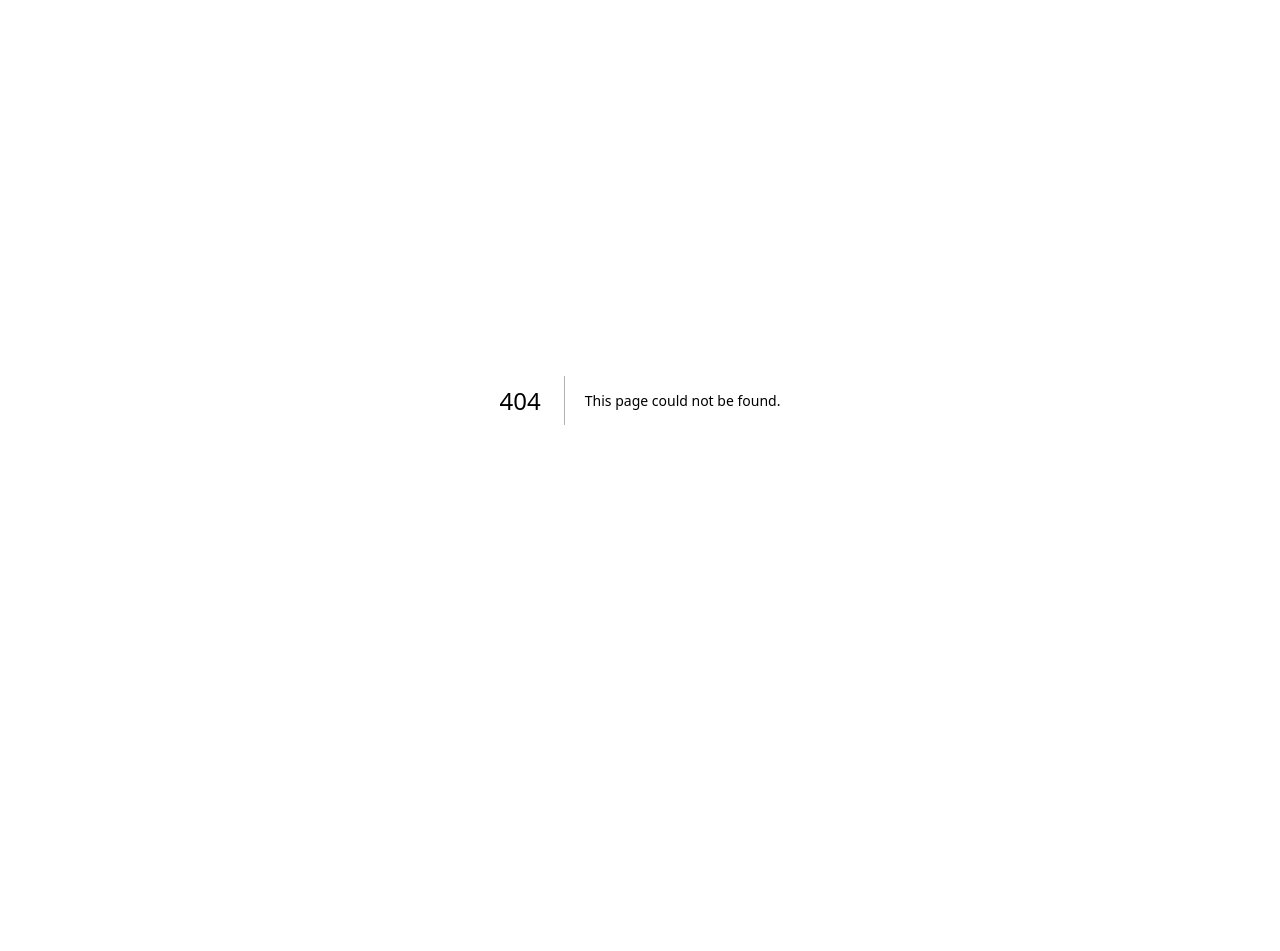
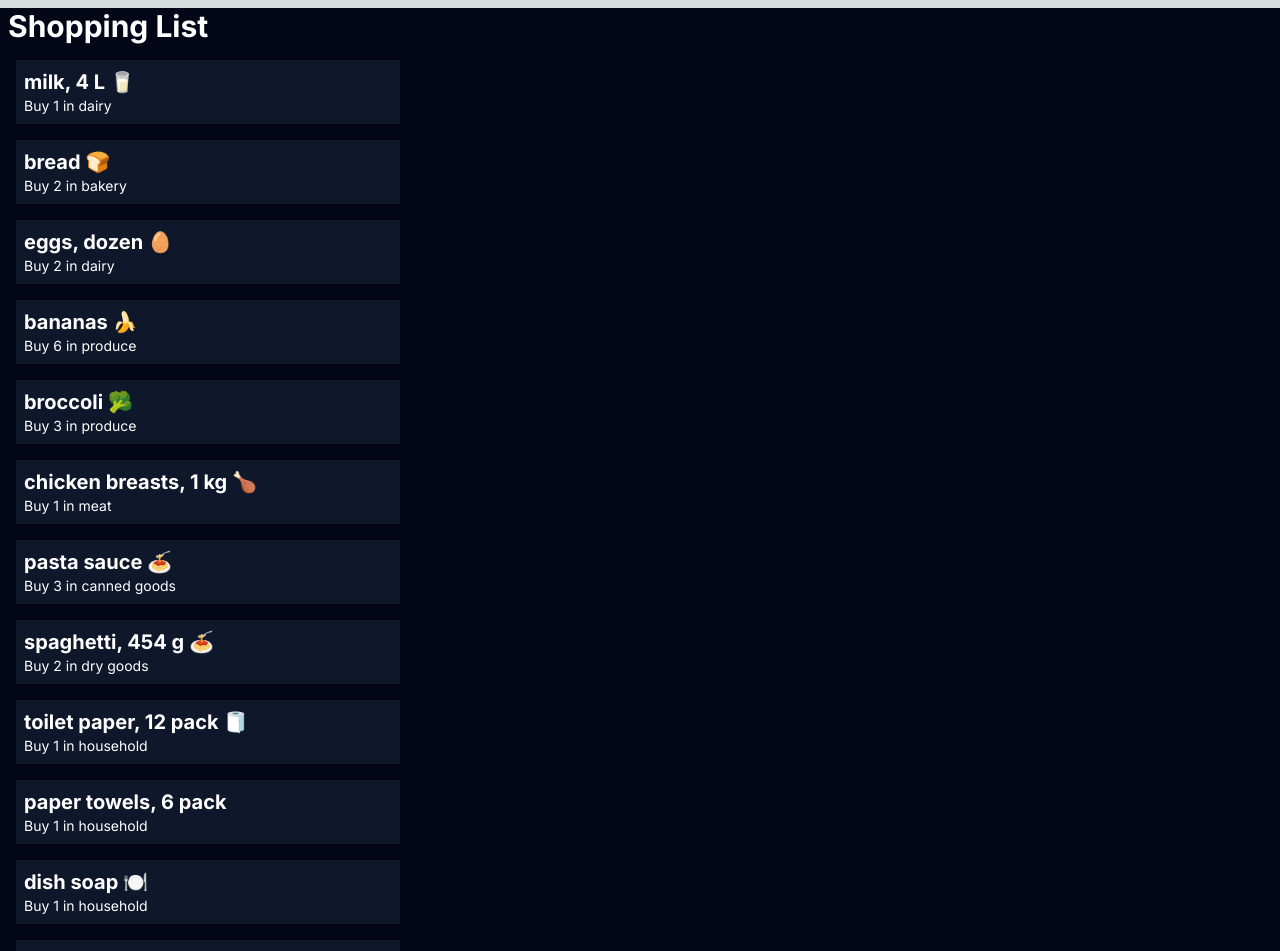
Before and after one commit to willhui1204/cprg306-assignments, a Next.js app: page /week-3 in a window 1280 px wide. Before the commit this address had no page. Shown: the top 951 px of the page. Before the commit the page ends 800 px from the top, so only its background shows below. Built offline with nearby package versions, Linux system fonts and the light colour scheme.

Commit message:
week-3 assisgnment

```diff
--- a/app/page.js
+++ b/app/page.js
@@ -1,12 +1,19 @@
 import Link from "next/link";
 
-export default function Home(){
+export default function Home() {
   return (
     <div className="flex min-h-screen bg-black text-white flex-col items-center justify-between pt-24">
-    <div className="z-10 max-w-5xl w-full items-center justify-between text-sm">
-    <h1 className="text-4xl font-bold">CPRG306: Web Development 2 - Assignments</h1>
-    <p className="text-lg"><Link href="./week-2/">Week 2 Assignment</Link></p>
-    </div>
+      <div className="z-10 max-w-5xl w-full items-center justify-between text-sm">
+        <h1 className="text-4xl font-bold">
+          CPRG306: Web Development 2 - Assignments
+        </h1>
+        <p className="text-lg">
+          <Link href="./week-2/">Week 2 Assignment</Link>
+        </p>
+        <p className="text-lg">
+          <Link href="./week-3/">Week 3 Assignment</Link>
+        </p>
+      </div>
     </div>
   );
 }
--- /dev/null
+++ b/app/week-3/item-list.js
@@ -0,0 +1,94 @@
+import Item from "./item";
+
+export default function ItemList(){
+
+      const item1 = {
+        name: "milk, 4 L 🥛",
+        quantity: 1,
+        category: "dairy",
+      };
+
+      const item2 = {
+        name: "bread 🍞",
+        quantity: 2,
+        category: "bakery",
+      };
+
+      const item3 = {
+        name: "eggs, dozen 🥚",
+        quantity: 2,
+        category: "dairy",
+      };
+
+      const item4 = {
+        name: "bananas 🍌",
+        quantity: 6,
+        category: "produce",
+      };
+
+      const item5 = {
+        name: "broccoli 🥦",
+        quantity: 3,
+        category: "produce",
+      };
+
+      const item6 = {
+        name: "chicken breasts, 1 kg 🍗",
+        quantity: 1,
+        category: "meat",
+      };
+
+      const item7 = {
+        name: "pasta sauce 🍝",
+        quantity: 3,
+        category: "canned goods",
+      };
+
+      const item8 = {
+        name: "spaghetti, 454 g 🍝",
+        quantity: 2,
+        category: "dry goods",
+      };
+
+      const item9 = {
+        name: "toilet paper, 12 pack 🧻",
+        quantity: 1,
+        category: "household",
+      };
+
+      const item10 = {
+        name: "paper towels, 6 pack",
+        quantity: 1,
+        category: "household",
+      };
+
+      const item11 = {
+        name: "dish soap 🍽️",
+        quantity: 1,
+        category: "household",
+      };
+
+      const item12 = {
+        name: "hand soap 🧼",
+        quantity: 4,
+        category: "household",
+      };
+
+      return (
+        <ul>
+            <li className="bg-slate-950 my-3"><Item name={item1.name} quantity={item1.quantity} category={item1.category}/></li>
+            <li className="bg-slate-950 my-3"><Item name={item2.name} quantity={item2.quantity} category={item2.category}></Item></li>
+            <li className="bg-slate-950 my-3"><Item name={item3.name} quantity={item3.quantity} category={item3.category}></Item></li>
+            <li className="bg-slate-950 my-3"><Item name={item4.name} quantity={item4.quantity} category={item4.category}></Item></li>
+            <li className="bg-slate-950 my-3"><Item name={item5.name} quantity={item5.quantity} category={item5.category}></Item></li>
+            <li className="bg-slate-950 my-3"><Item name={item6.name} quantity={item6.quantity} category={item6.category}></Item></li>
+            <li className="bg-slate-950 my-3"><Item name={item7.name} quantity={item7.quantity} category={item7.category}></Item></li>
+            <li className="bg-slate-950 my-3"><Item name={item8.name} quantity={item8.quantity} category={item8.category}></Item></li>
+            <li className="bg-slate-950 my-3"><Item name={item9.name} quantity={item9.quantity} category={item9.category}></Item></li>
+            <li className="bg-slate-950 my-3"><Item name={item10.name} quantity={item10.quantity} category={item10.category}></Item></li>
+            <li className="bg-slate-950 my-3"><Item name={item11.name} quantity={item11.quantity} category={item11.category}></Item></li>
+            <li className="bg-slate-950 my-3"><Item name={item12.name} quantity={item12.quantity} category={item12.category}></Item></li>
+        </ul>
+    )
+
+}
--- /dev/null
+++ b/app/week-3/item.js
@@ -0,0 +1,12 @@
+
+
+export default function Item({ name, quantity, category }) {
+  return (
+    <div className="p-2 m-4 bg-slate-900 text-white max-w-sm">
+      <h2 className="font-bold text-xl">{name}</h2>
+      <p className="text-white text-sm">
+        Buy {quantity} in {category}
+      </p>
+    </div>
+  );
+}
--- /dev/null
+++ b/app/week-3/page.js
@@ -0,0 +1,10 @@
+import ItemList from "./item-list";
+
+export default function Page() {
+  return (
+    <main className="bg-slate-950">
+      <h1 className="text-3xl font-bold m-2 text-white">Shopping List</h1>
+      <ItemList />
+    </main>
+  );
+}
```
